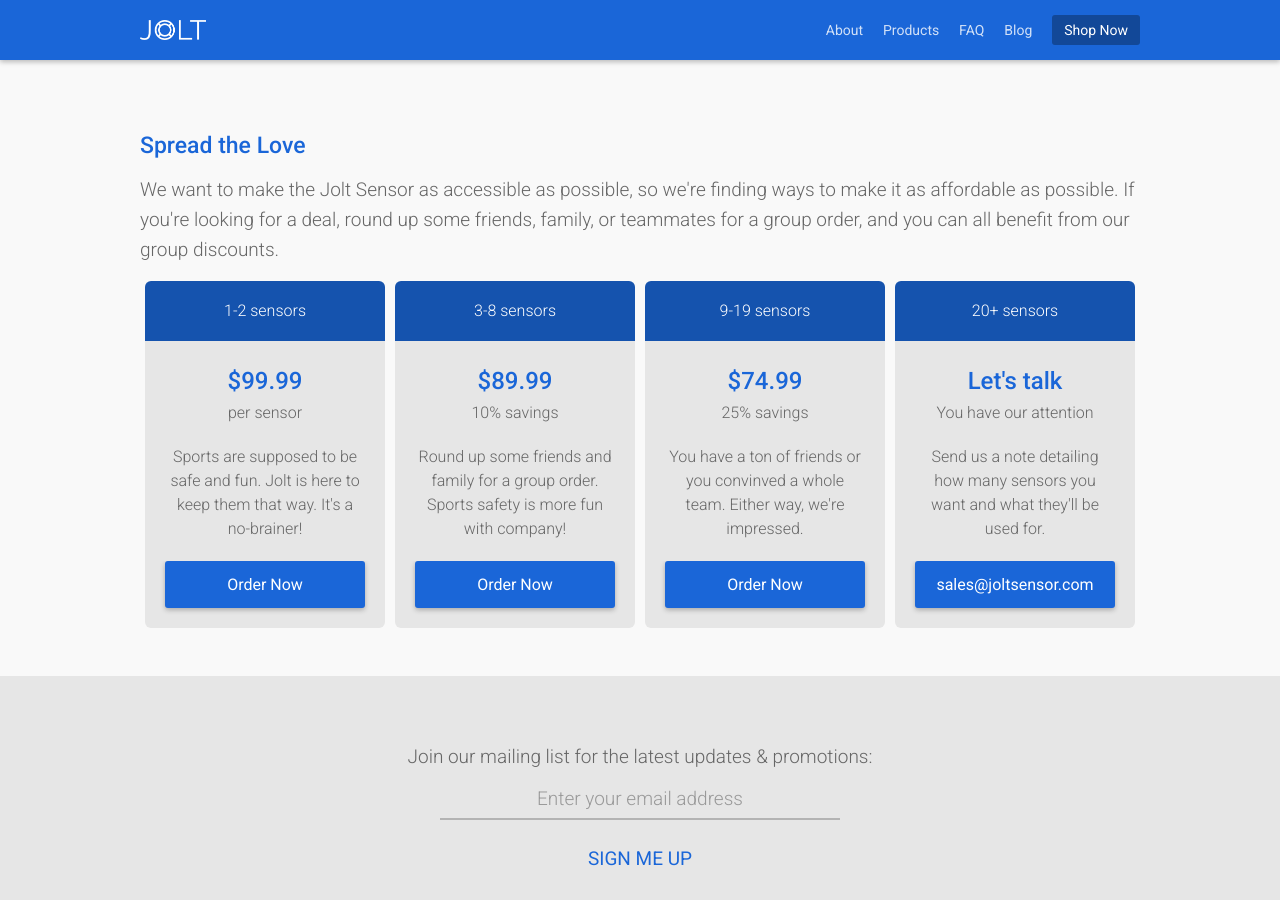
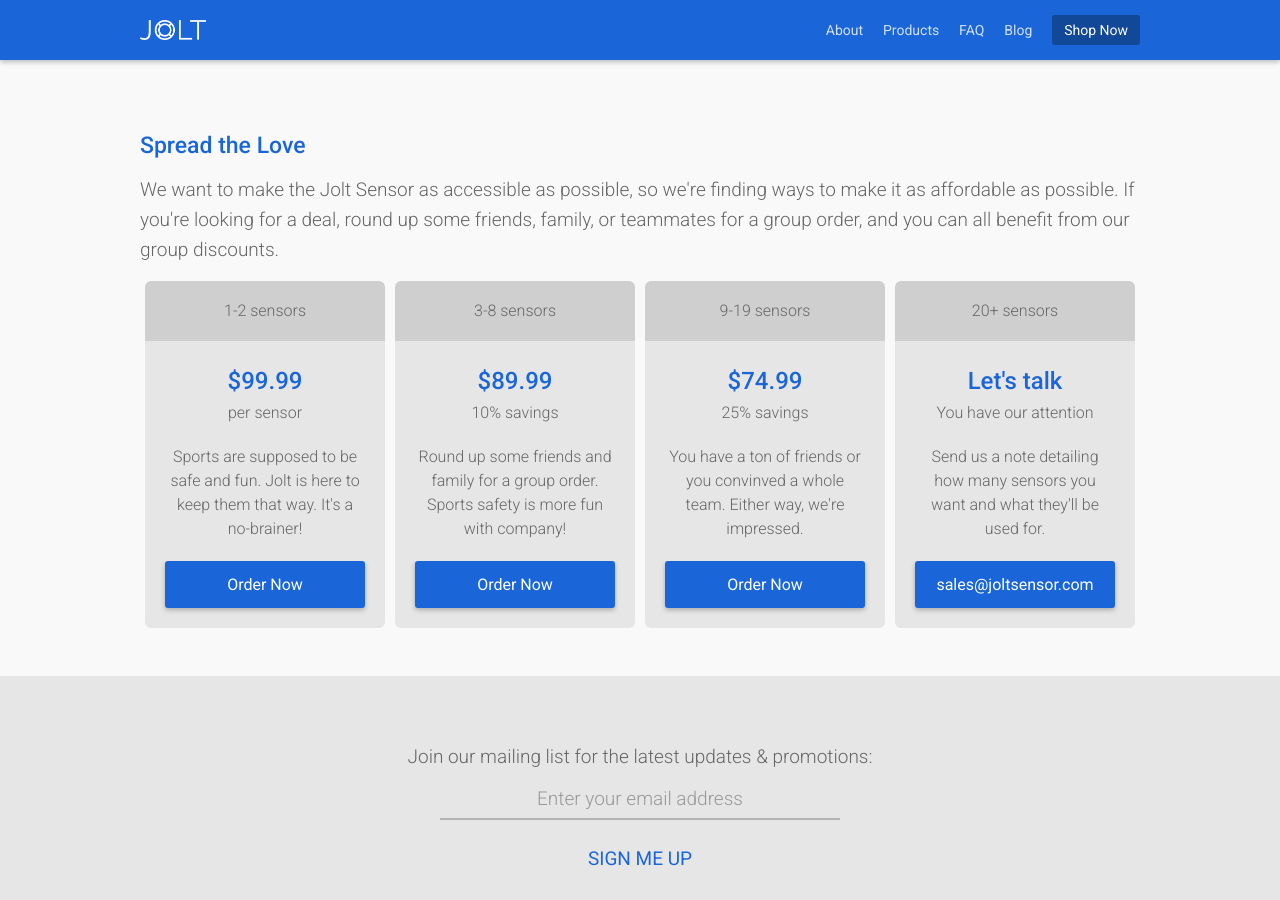
Before and after one commit to JoltSensor/joltsensor.github.io, a Jekyll site: the page built from shop/index.html, in a window 1280 px wide and 900 px high. Built offline with Jekyll 4.4.1, drawn with Linux system fonts in a browser that asks for light colours; nearby versions of some CDN libraries.

Commit message:
Gray top labels in shop instead of blue

```diff
--- a/css/main.css
+++ b/css/main.css
@@ -392,8 +392,8 @@ pre code {
   height: 40px;
   margin: 0 5px;
   padding: 10px;
-  background-color: rgb(21,83,174);
-  color: rgb(255,255,255);
+  background-color: rgb(207,207,207);
+  color: rgb(102,102,102);
   line-height: 40px;
   text-align: center;
   border-top-left-radius: 6px;
```
